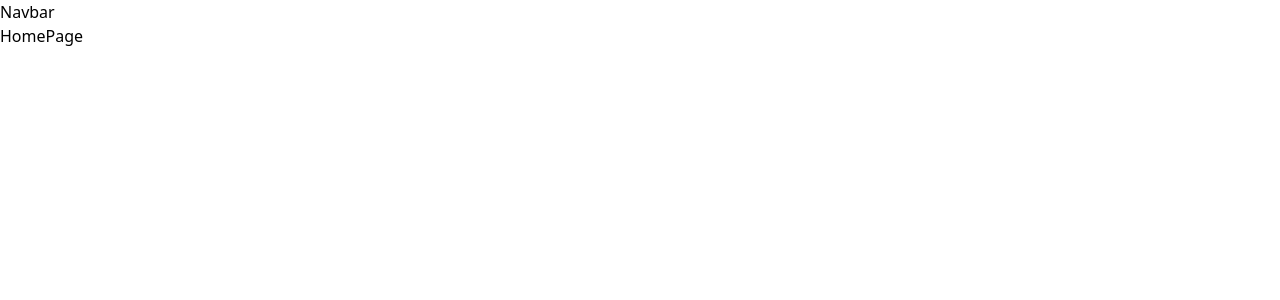
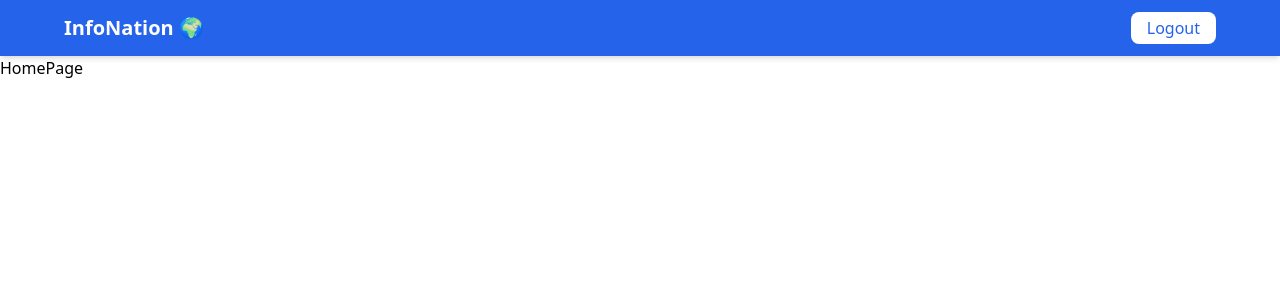
Before and after one commit to Sachintha-Dinuranga/info-nation, a React (Vite) app in the folder frontend/: page / in a window 1280 px wide. Shown: the top 300 px of the page. Built offline with nearby package versions, Linux system fonts and the light colour scheme; sample sign-in values are in the browser's storage.

Commit message:
add navbar

```diff
--- a/frontend/src/components/Navbar.jsx
+++ b/frontend/src/components/Navbar.jsx
@@ -1,7 +1,109 @@
-import React from "react";
+// import {
+//   Avatar,
+//   Dropdown,
+//   DropdownDivider,
+//   DropdownHeader,
+//   DropdownItem,
+//   Navbar,
+//   NavbarBrand,
+//   NavbarCollapse,
+//   NavbarLink,
+//   NavbarToggle,
+// } from "flowbite-react";
+
+// export function Component() {
+//   return (
+//     <Navbar fluid rounded>
+//       <NavbarBrand href="https://flowbite-react.com">
+//         <img
+//           src="/favicon.svg"
+//           className="mr-3 h-6 sm:h-9"
+//           alt="Flowbite React Logo"
+//         />
+//         <span className="self-center whitespace-nowrap text-xl font-semibold dark:text-white">
+//           Flowbite React
+//         </span>
+//       </NavbarBrand>
+//       <div className="flex md:order-2">
+//         <Dropdown
+//           arrowIcon={false}
+//           inline
+//           label={
+//             <Avatar
+//               alt="User settings"
+//               img="https://flowbite.com/docs/images/people/profile-picture-5.jpg"
+//               rounded
+//             />
+//           }
+//         >
+//           <DropdownHeader>
+//             <span className="block text-sm">Bonnie Green</span>
+//             <span className="block truncate text-sm font-medium">
+//               name@flowbite.com
+//             </span>
+//           </DropdownHeader>
+//           <DropdownItem>Dashboard</DropdownItem>
+//           <DropdownItem>Settings</DropdownItem>
+//           <DropdownItem>Earnings</DropdownItem>
+//           <DropdownDivider />
+//           <DropdownItem>Sign out</DropdownItem>
+//         </Dropdown>
+//         <NavbarToggle />
+//       </div>
+//       <NavbarCollapse>
+//         <NavbarLink href="#" active>
+//           Home
+//         </NavbarLink>
+//         <NavbarLink href="#">About</NavbarLink>
+//         <NavbarLink href="#">Services</NavbarLink>
+//         <NavbarLink href="#">Pricing</NavbarLink>
+//         <NavbarLink href="#">Contact</NavbarLink>
+//       </NavbarCollapse>
+//     </Navbar>
+//   );
+// }
+
+import { Link, useNavigate } from "react-router-dom";
+import { isAuthenticated } from "../utils/auth";
 
 const Navbar = () => {
-  return <div>Navbar</div>;
+  const navigate = useNavigate();
+  const auth = isAuthenticated();
+
+  const handleLogout = () => {
+    localStorage.removeItem("token");
+    navigate("/login");
+  };
+
+  return (
+    <nav className="bg-blue-600 text-white px-4 py-3 shadow-md">
+      <div className="max-w-6xl mx-auto flex justify-between items-center">
+        <Link to="/" className="text-xl font-bold">
+          InfoNation 🌍
+        </Link>
+
+        <div className="space-x-4">
+          {!auth ? (
+            <>
+              <Link to="/login" className="hover:underline">
+                Login
+              </Link>
+              <Link to="/register" className="hover:underline">
+                Register
+              </Link>
+            </>
+          ) : (
+            <button
+              onClick={handleLogout}
+              className="bg-white text-blue-600 px-4 py-1 rounded-lg hover:bg-gray-100 transition"
+            >
+              Logout
+            </button>
+          )}
+        </div>
+      </div>
+    </nav>
+  );
 };
 
 export default Navbar;
```
